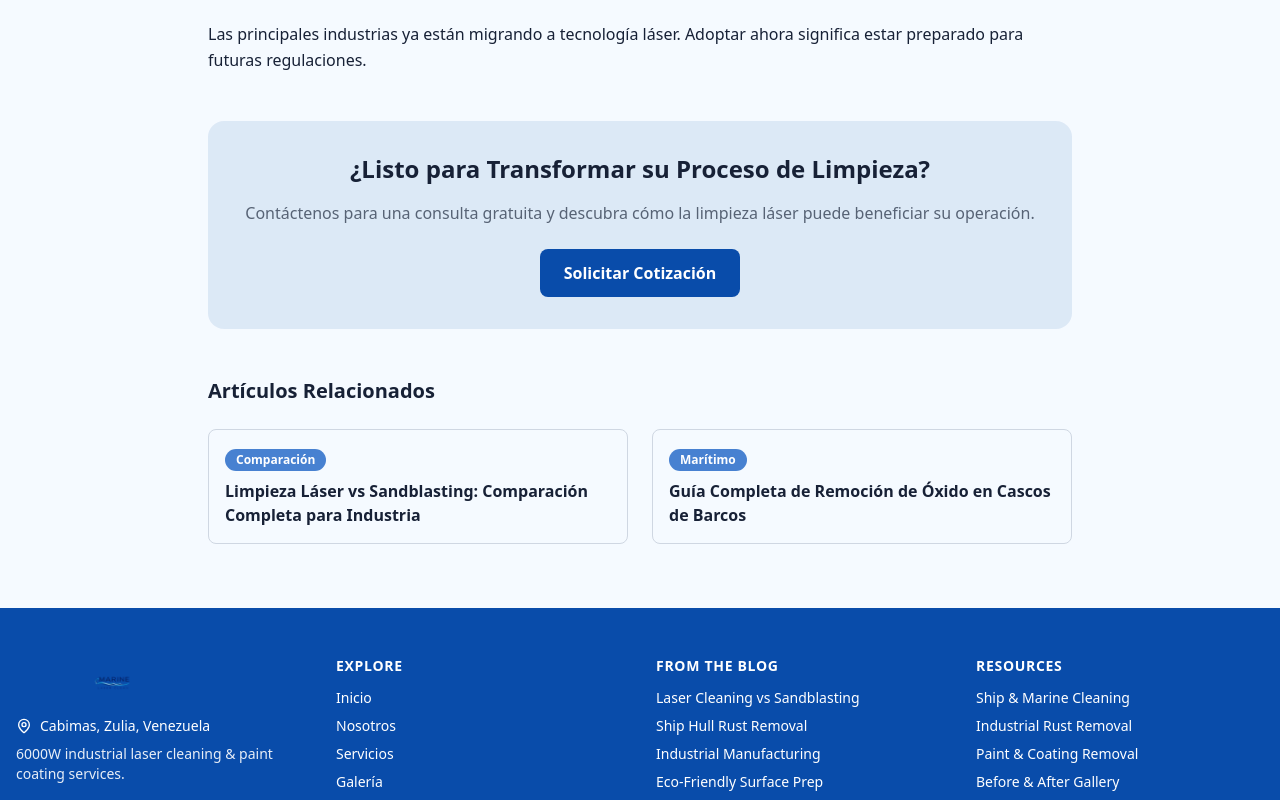
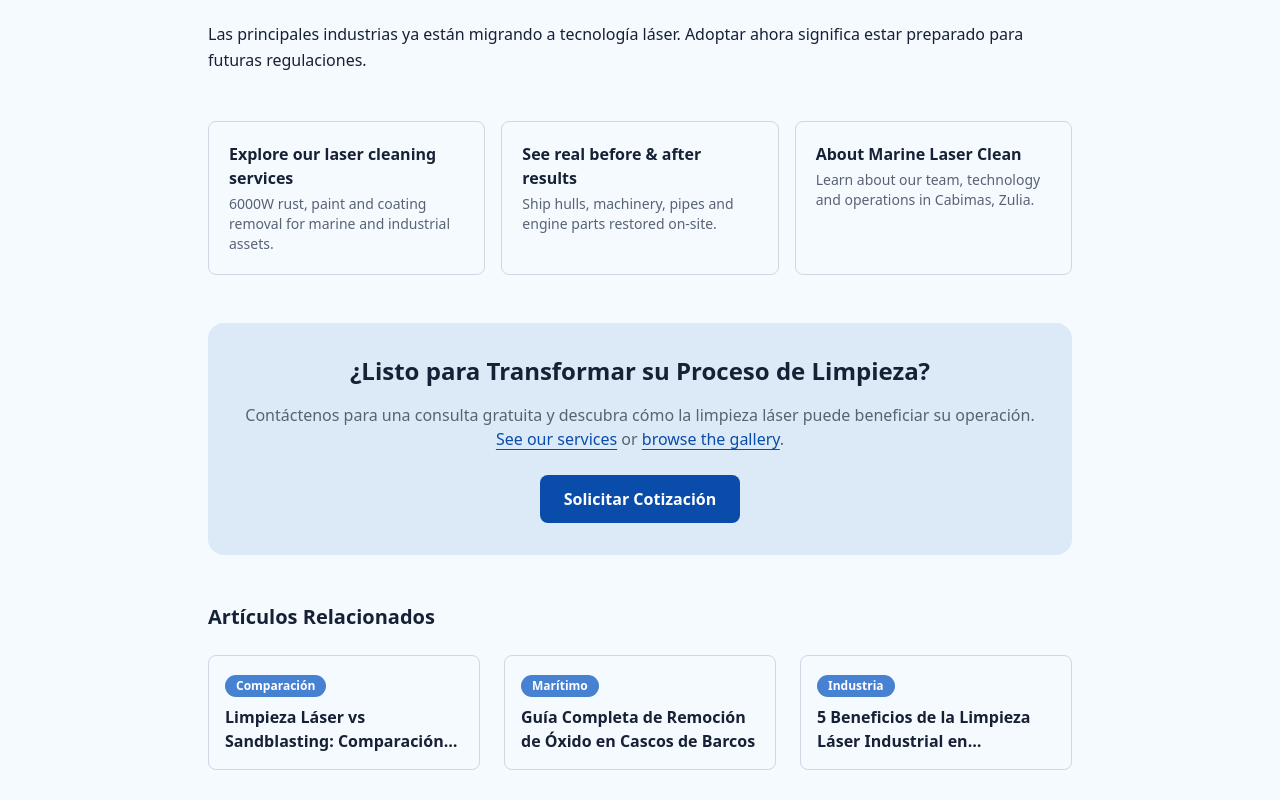
Before and after one commit to xxbattousaixx/marine-laser-shine-11, a React (Vite) app: page /blog/eco-friendly-surface-preparation-techniques in a window 1280 px wide. Shown: the part 1560-2360 px from the top of the page. Built offline with nearby package versions, Linux system fonts and the light colour scheme; the HTML template or start-up script is replaced by a standard one.

Commit message:
Changes
Co-authored-by: xxbattousaixx <25575870+xxbattousaixx@users.noreply.github.com>

```diff
--- a/src/pages/BlogPost.tsx
+++ b/src/pages/BlogPost.tsx
@@ -275,13 +275,58 @@ const BlogPost = () => {
               />
             </div>
 
+            {/* Explore related services */}
+            <section className="mt-12 grid md:grid-cols-3 gap-4">
+              <Link
+                to="/services"
+                className="block p-5 rounded-lg border border-border hover:border-primary transition-colors group"
+              >
+                <h3 className="font-semibold text-foreground group-hover:text-primary">
+                  Explore our laser cleaning services
+                </h3>
+                <p className="text-sm text-muted-foreground mt-1">
+                  6000W rust, paint and coating removal for marine and industrial assets.
+                </p>
+              </Link>
+              <Link
+                to="/gallery"
+                className="block p-5 rounded-lg border border-border hover:border-primary transition-colors group"
+              >
+                <h3 className="font-semibold text-foreground group-hover:text-primary">
+                  See real before &amp; after results
+                </h3>
+                <p className="text-sm text-muted-foreground mt-1">
+                  Ship hulls, machinery, pipes and engine parts restored on-site.
+                </p>
+              </Link>
+              <Link
+                to="/about"
+                className="block p-5 rounded-lg border border-border hover:border-primary transition-colors group"
+              >
+                <h3 className="font-semibold text-foreground group-hover:text-primary">
+                  About Marine Laser Clean
+                </h3>
+                <p className="text-sm text-muted-foreground mt-1">
+                  Learn about our team, technology and operations in Cabimas, Zulia.
+                </p>
+              </Link>
+            </section>
+
             {/* CTA */}
             <aside className="mt-12 bg-primary/10 rounded-2xl p-8 text-center">
               <h2 className="text-2xl font-bold text-foreground mb-4">
                 {t("blog.cta.title")}
               </h2>
               <p className="text-muted-foreground mb-6">
-                {t("blog.cta.description")}
+                {t("blog.cta.description")}{" "}
+                <Link to="/services" className="text-primary underline underline-offset-4">
+                  See our services
+                </Link>{" "}
+                or{" "}
+                <Link to="/gallery" className="text-primary underline underline-offset-4">
+                  browse the gallery
+                </Link>
+                .
               </p>
               <Link
                 to="/contact"
@@ -294,10 +339,10 @@ const BlogPost = () => {
             {/* Related Posts */}
             <section className="mt-12">
               <h3 className="text-xl font-bold text-foreground mb-6">{t("blog.relatedPosts")}</h3>
-              <div className="grid md:grid-cols-2 gap-6">
+              <div className="grid md:grid-cols-3 gap-6">
                 {blogPosts
                   .filter(p => p.slug !== post.slug)
-                  .slice(0, 2)
+                  .slice(0, 3)
                   .map(relatedPost => (
                     <Link
                       key={relatedPost.id}
@@ -314,6 +359,7 @@ const BlogPost = () => {
                   ))}
               </div>
             </section>
+
           </article>
         </main>
 
```
